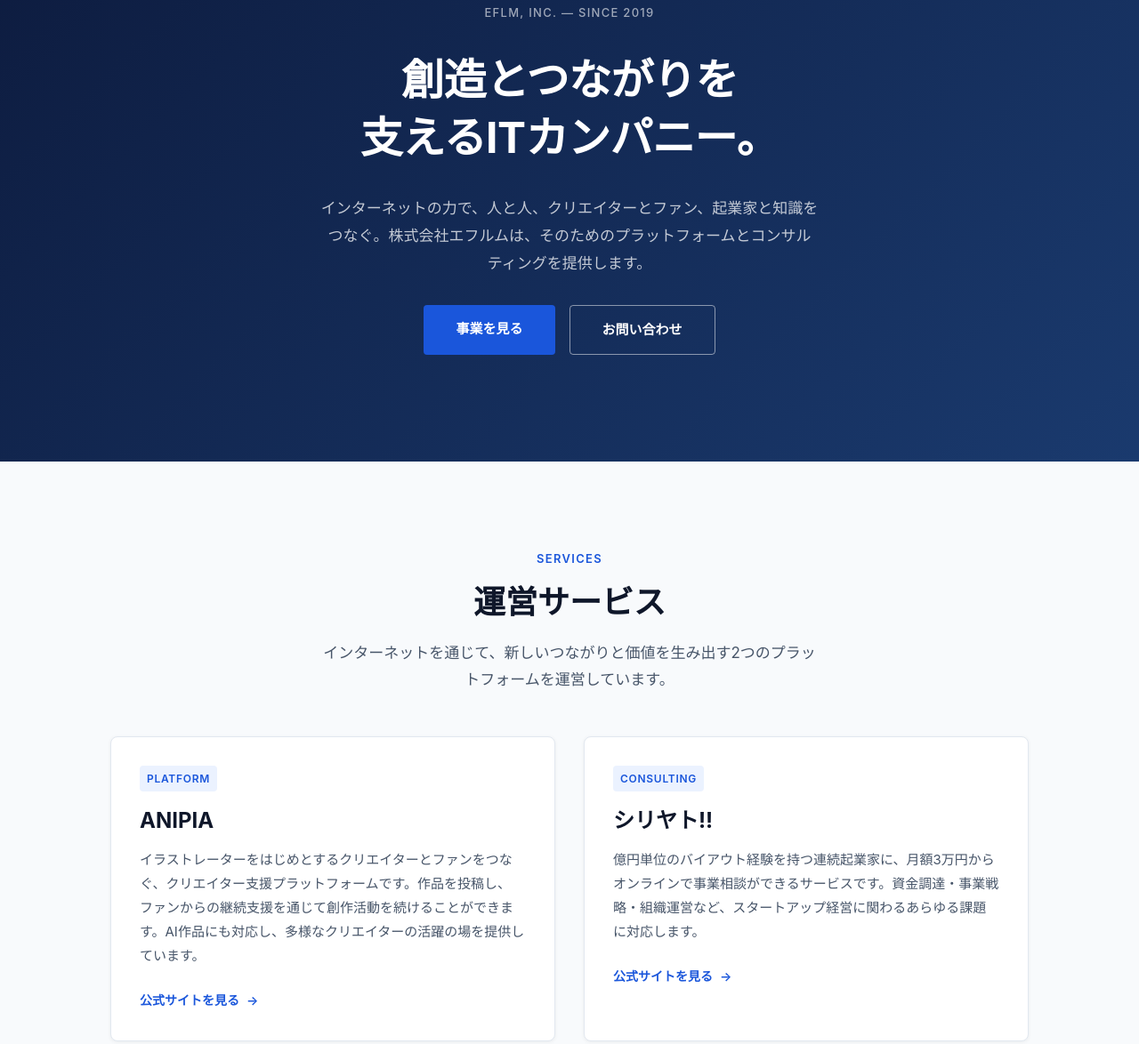
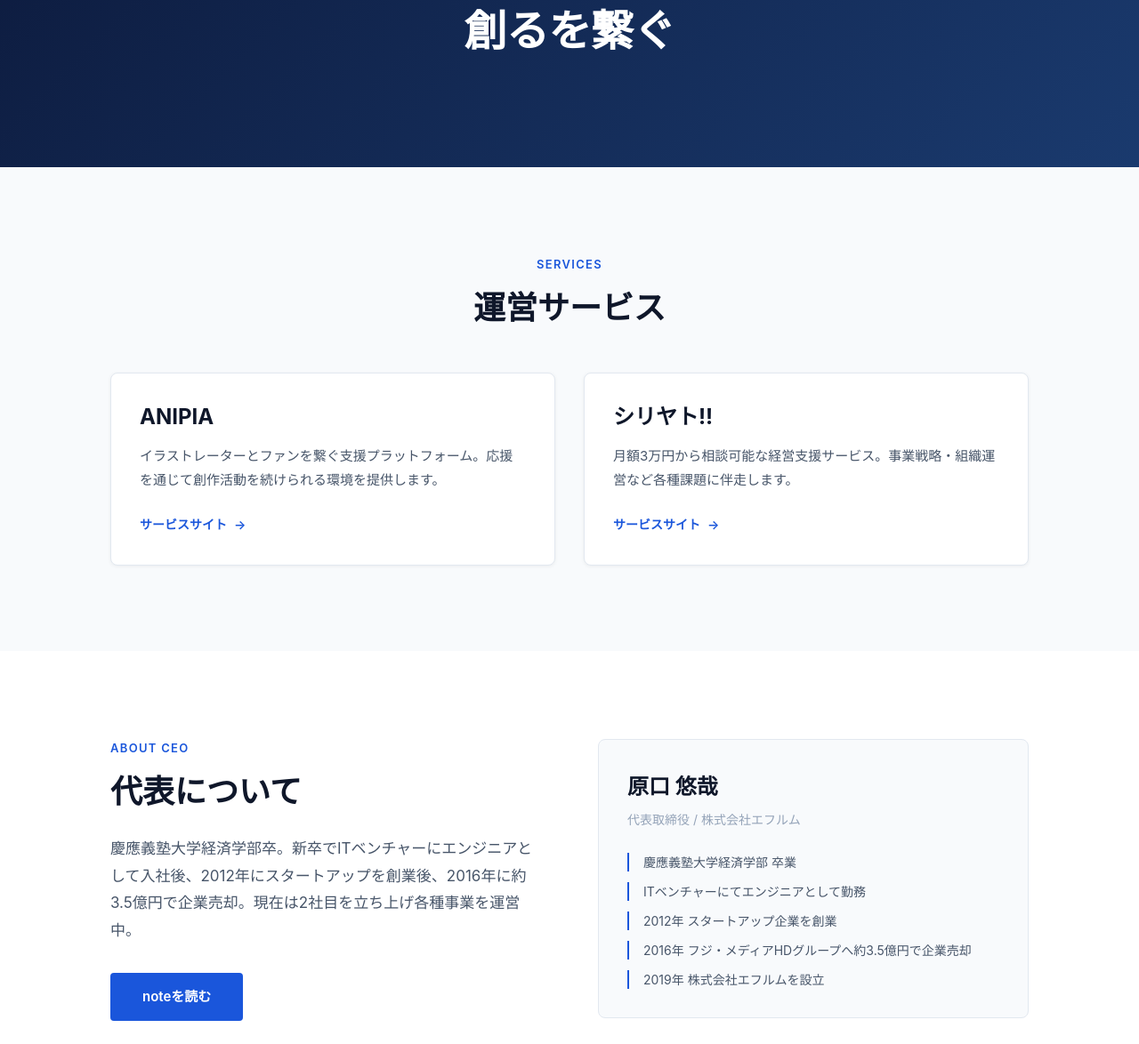
Before and after one commit to yuuya1986/CorporatePage, a plain HTML site: page index.html in a window 1280 px wide. Shown: the part 181-1355 px from the top of the page at 89% size. Drawn offline with Linux system fonts and the light colour scheme.

Commit message:
コンテンツの簡略化と情報更新
- index.html: ヒーローセクション・サービス説明・代表プロフィールを簡潔に更新、フッターのコピーライトを修正
- privacy.html: 住所欄を削除

Made-with: Cursor

```diff
--- a/index.html
+++ b/index.html
@@ -35,13 +35,7 @@
     <!-- ─── Hero ─────────────────────────────────────────── -->
     <section class="section-hero" aria-labelledby="hero-title">
       <div class="container">
-        <p class="hero-eyebrow">eFLM, Inc. — Since 2019</p>
-        <h1 class="hero-title" id="hero-title">創造とつながりを<br>支えるITカンパニー。</h1>
-        <p class="hero-sub">インターネットの力で、人と人、クリエイターとファン、起業家と知識をつなぐ。株式会社エフルムは、そのためのプラットフォームとコンサルティングを提供します。</p>
-        <div style="display:flex;gap:16px;flex-wrap:wrap;justify-content:center;">
-          <a href="#services" class="btn btn-primary">事業を見る</a>
-          <a href="#contact" class="btn btn-outline">お問い合わせ</a>
-        </div>
+        <h1 class="hero-title" id="hero-title">創るを繋ぐ</h1>
       </div>
     </section>
 
@@ -51,22 +45,19 @@
         <div class="section-header">
           <span class="section-label">Services</span>
           <h2 class="section-title" id="services-title">運営サービス</h2>
-          <p class="section-desc">インターネットを通じて、新しいつながりと価値を生み出す2つのプラットフォームを運営しています。</p>
         </div>
         <div class="services-grid">
 
           <article class="service-card">
-            <span class="service-card__tag">Platform</span>
             <h3 class="service-card__title">ANIPIA</h3>
-            <p class="service-card__desc">イラストレーターをはじめとするクリエイターとファンをつなぐ、クリエイター支援プラットフォームです。作品を投稿し、ファンからの継続支援を通じて創作活動を続けることができます。AI作品にも対応し、多様なクリエイターの活躍の場を提供しています。</p>
-            <a href="https://ani-pia.com" target="_blank" rel="noopener noreferrer" class="service-card__link">公式サイトを見る</a>
+            <p class="service-card__desc">イラストレーターとファンを繋ぐ支援プラットフォーム。応援を通じて創作活動を続けられる環境を提供します。</p>
+            <a href="https://ani-pia.com" target="_blank" rel="noopener noreferrer" class="service-card__link">サービスサイト</a>
           </article>
 
           <article class="service-card">
-            <span class="service-card__tag">Consulting</span>
             <h3 class="service-card__title">シリヤト!!</h3>
-            <p class="service-card__desc">億円単位のバイアウト経験を持つ連続起業家に、月額3万円からオンラインで事業相談ができるサービスです。資金調達・事業戦略・組織運営など、スタートアップ経営に関わるあらゆる課題に対応します。</p>
-            <a href="https://hire-serial.com" target="_blank" rel="noopener noreferrer" class="service-card__link">公式サイトを見る</a>
+            <p class="service-card__desc">月額3万円から相談可能な経営支援サービス。事業戦略・組織運営など各種課題に伴走します。</p>
+            <a href="https://hire-serial.com" target="_blank" rel="noopener noreferrer" class="service-card__link">サービスサイト</a>
           </article>
 
         </div>
@@ -80,7 +71,7 @@
           <div class="about-content">
             <span class="section-label">About CEO</span>
             <h2 class="section-title" id="about-title">代表について</h2>
-            <p class="about-text">慶應義塾大学経済学部卒。新卒でITベンチャーにエンジニアとして入社後、2012年に株式会社エフルムの前身となる事業を起業。複数事業での黒字化、1億円超の資金調達を経て、2016年に運営メディアをフジ・メディア・ホールディングスグループに約3.5億円で売却。その経験と知見を活かし、現在はクリエイター支援と起業家支援の両事業を経営しています。</p>
+            <p class="about-text">慶應義塾大学経済学部卒。新卒でITベンチャーにエンジニアとして入社後、2012年にスタートアップを創業後、2016年に約3.5億円で企業売却。現在は2社目を立ち上げ各種事業を運営中。</p>
             <div class="about-links">
               <a href="https://note.com/yuya_haraguchi" target="_blank" rel="noopener noreferrer" class="btn btn-primary">noteを読む</a>
             </div>
@@ -91,11 +82,9 @@
             <ul class="profile-career">
               <li>慶應義塾大学経済学部 卒業</li>
               <li>ITベンチャーにてエンジニアとして勤務</li>
-              <li>2012年 創業・Incubate Camp 優勝</li>
-              <li>複数事業にて黒字化・事業譲渡</li>
-              <li>累計1億円超の資金調達を実施</li>
-              <li>2016年 訪日メディアをフジ・メディアHDグループへ約3.5億円で売却</li>
-              <li>現在 ANIPIA・シリヤト!! を運営</li>
+              <li>2012年 スタートアップ企業を創業</li>
+              <li>2016年 フジ・メディアHDグループへ約3.5億円で企業売却</li>
+              <li>2019年 株式会社エフルムを設立</li>
             </ul>
           </div>
         </div>
@@ -153,7 +142,6 @@
           <div class="section-header" style="margin-bottom:0;">
             <span class="section-label">Contact</span>
             <h2 class="section-title" id="contact-title">お問い合わせ</h2>
-            <p class="section-desc">ご質問・ご相談・取材・業務提携など、お気軽にご連絡ください。</p>
           </div>
           <a href="mailto:support@ani-pia.com" class="contact-mail">
             <svg width="18" height="18" viewBox="0 0 24 24" fill="none" stroke="currentColor" stroke-width="2" stroke-linecap="round" stroke-linejoin="round" aria-hidden="true">
@@ -182,7 +170,7 @@
           <li><a href="tokushoho.html">特定商取引法に基づく表記</a></li>
         </ul>
       </nav>
-      <p class="footer-copy">&copy; 2019 eFLM, Inc. All rights reserved.</p>
+      <p class="footer-copy">&copy; 2019–Present eFLM, Inc. All rights reserved.</p>
     </div>
   </footer>
 
```
Also changed, not shown: privacy.html (+0 -1 lines).
